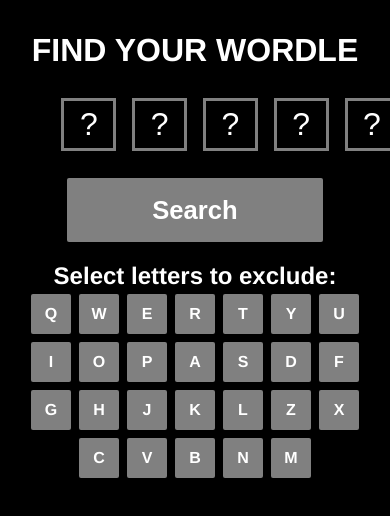
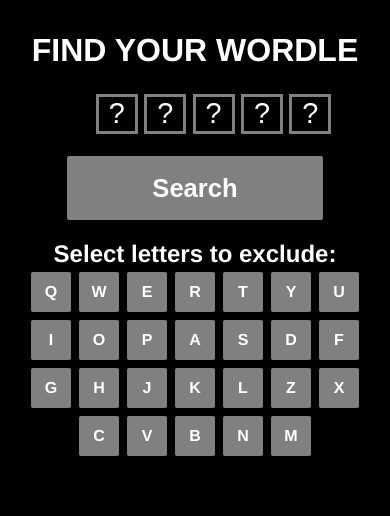
Before and after one commit to frivolousvision/find-your-wordle, a React (Create React App) app: page / in a window 390 px wide. Shown: the top 516 px of the page. Built offline with nearby package versions, Linux system fonts and the light colour scheme.

Commit message:
reduced size and margin for inputs in mobile

```diff
--- a/src/App.css
+++ b/src/App.css
@@ -81,10 +81,10 @@
     margin: 0 auto;
   }
   input {
-    width: 2.8rem;
-    height: 2.8rem;
-    margin: 0.5rem;
-    font-size: 2rem;
+    width: 2rem;
+    height: 2rem;
+    margin: 0.2rem;
+    font-size: 1.8rem;
     text-align: center;
   }
   .letter-list {
```
